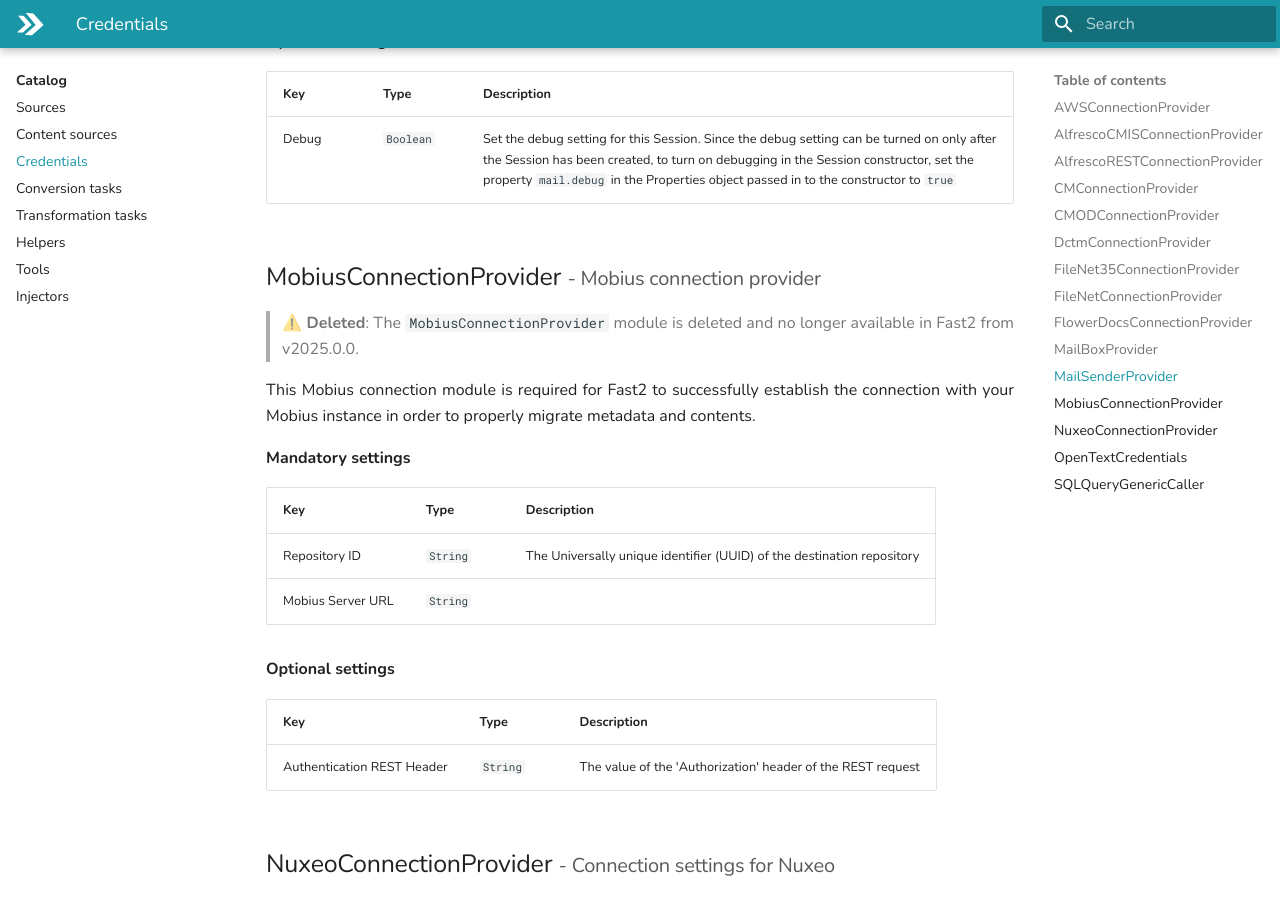
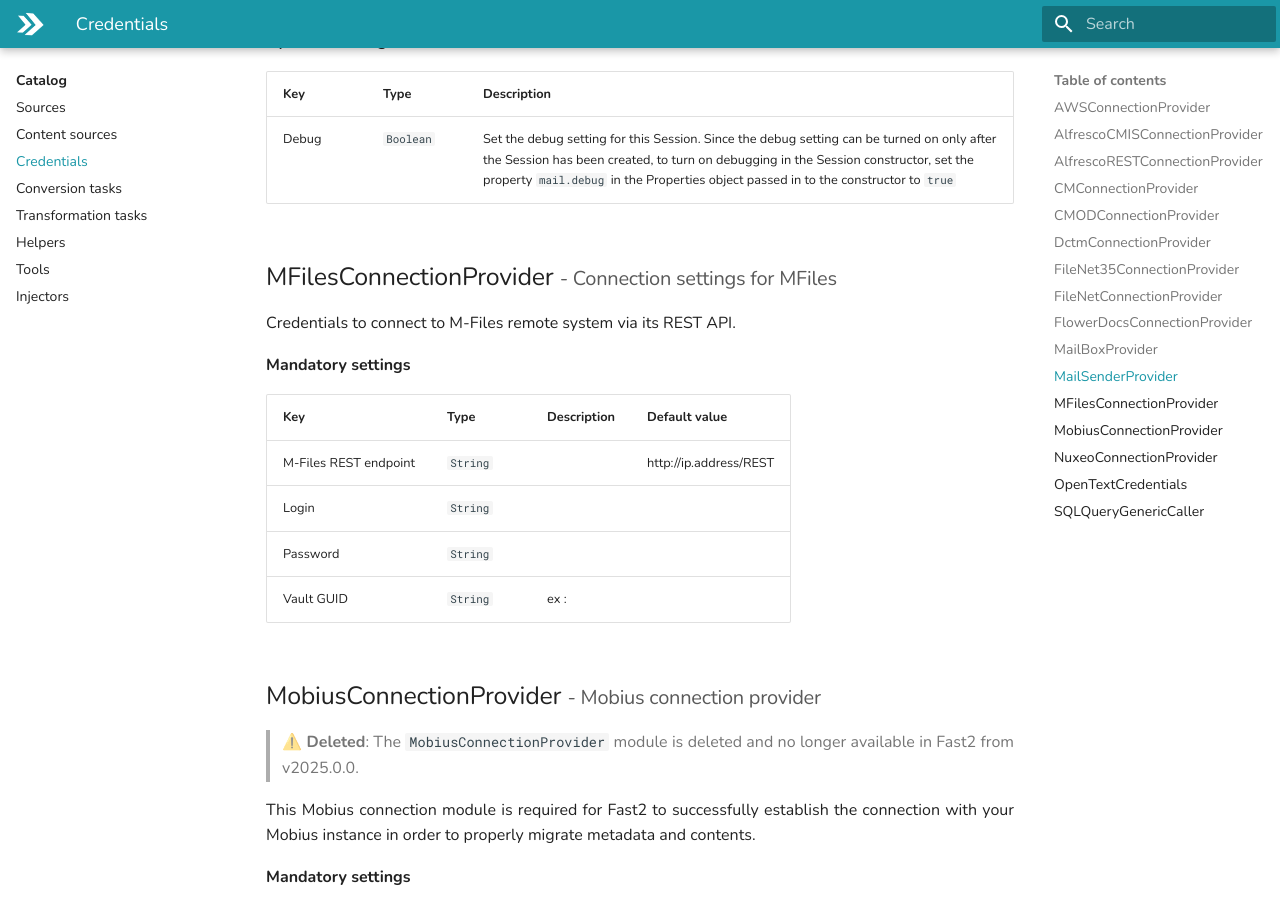
Before and after one commit to Fast2docs/Fast2-docs, an MkDocs documentation site: the page built from docs/catalog/credentials.md, in a window 1280 px wide and 900 px high, scrolled down 7112 px. Built offline with MkDocs 1.6.1 and Material for MkDocs 9.7.7, drawn with Linux system fonts in a browser that asks for light colours; the version menu is left out.

Commit message:
FAST-5188 FAST-5147 add new catalog tasks

```diff
--- a/docs/catalog/credentials.md
+++ b/docs/catalog/credentials.md
@@ -196,6 +196,20 @@
 | ----- | --------- | ------------------------------------------------------------------------------------------------------------------------------------------------------------------------------------------------------------------------------------------------------------------------ |
 | Debug | `Boolean` | Set the debug setting for this Session. Since the debug setting can be turned on only after the Session has been created, to turn on debugging in the Session constructor, set the property `mail.debug` in the Properties object passed in to the constructor to `true` |
 
+
+## MFilesConnectionProvider <small> - Connection settings for MFiles </small> {#MFilesConnectionProvider data-toc-label="MFilesConnectionProvider"}
+
+Credentials to connect to M-Files remote system via its REST API.
+
+<b>Mandatory settings</b>
+
+| Key               | Type     | Description                                                            | Default value |
+| ----------------- | -------- | ---------------------------------------------------------------------- | ------------- |
+| M-Files REST endpoint | `String` | | http://ip.address/REST |
+| Login | `String` | |  |
+| Password | `String` | |  |
+| Vault GUID | `String` | ex : {15c876e7-8462-4a35-83d6-c8c21694eed6} |  |
+
 ## MobiusConnectionProvider <small> - Mobius connection provider </small> {#MobiusConnectionProvider data-toc-label="MobiusConnectionProvider"}
 
 > ⚠️ **Deleted**: The `MobiusConnectionProvider` module is deleted and no longer available in Fast2 from v2025.0.0.
```
Also changed, not shown: docs/catalog/loader.md (+10 -0 lines), docs/catalog/tool.md (+11 -0 lines).
